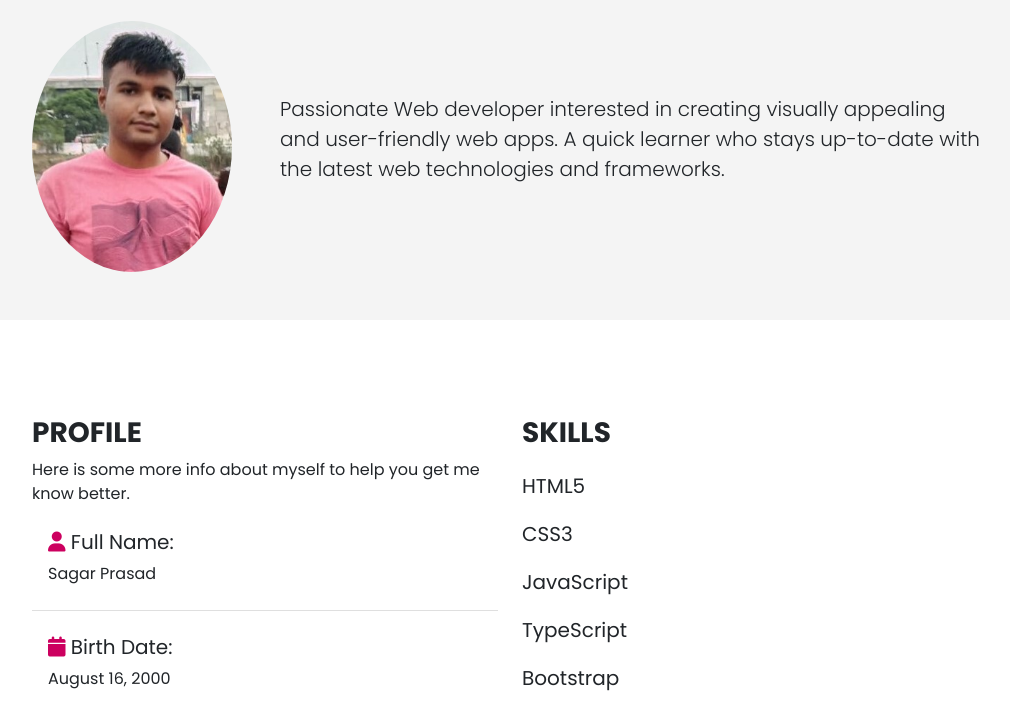
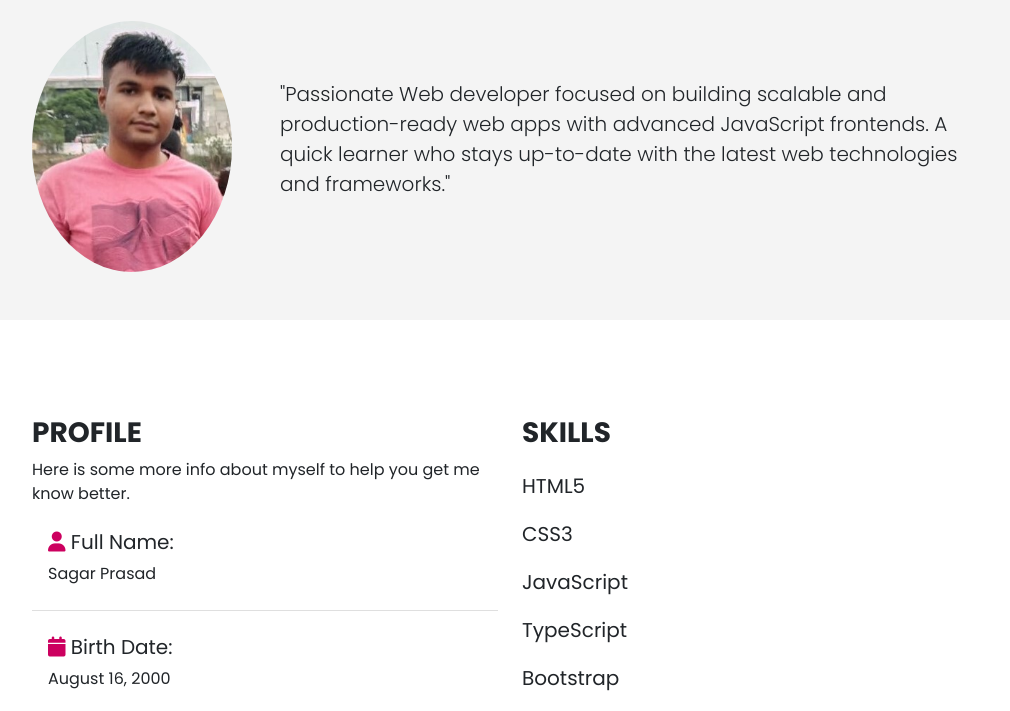
Before and after one commit to SagarPrasad160/sagarprasad160.github.io, a website: page index.html in a window 1280 px wide. Shown: the part 951-1662 px from the top of the page, without its empty margins (130-1140 px from the left). Drawn offline with Linux system fonts and the light colour scheme; files whose address does not match are found by name.

Commit message:
update about summary

```diff
--- a/index.html
+++ b/index.html
@@ -78,9 +78,10 @@
             class="about-img img-fluid rounded-circle"
           />
           <p class="lead">
-            Passionate Web developer interested in creating visually appealing
-            and user-friendly web apps. A quick learner who stays up-to-date
-            with the latest web technologies and frameworks.
+            "Passionate Web developer focused on building scalable and
+            production-ready web apps with advanced JavaScript frontends. A
+            quick learner who stays up-to-date with the latest web technologies
+            and frameworks."
           </p>
         </div>
       </div>
```
